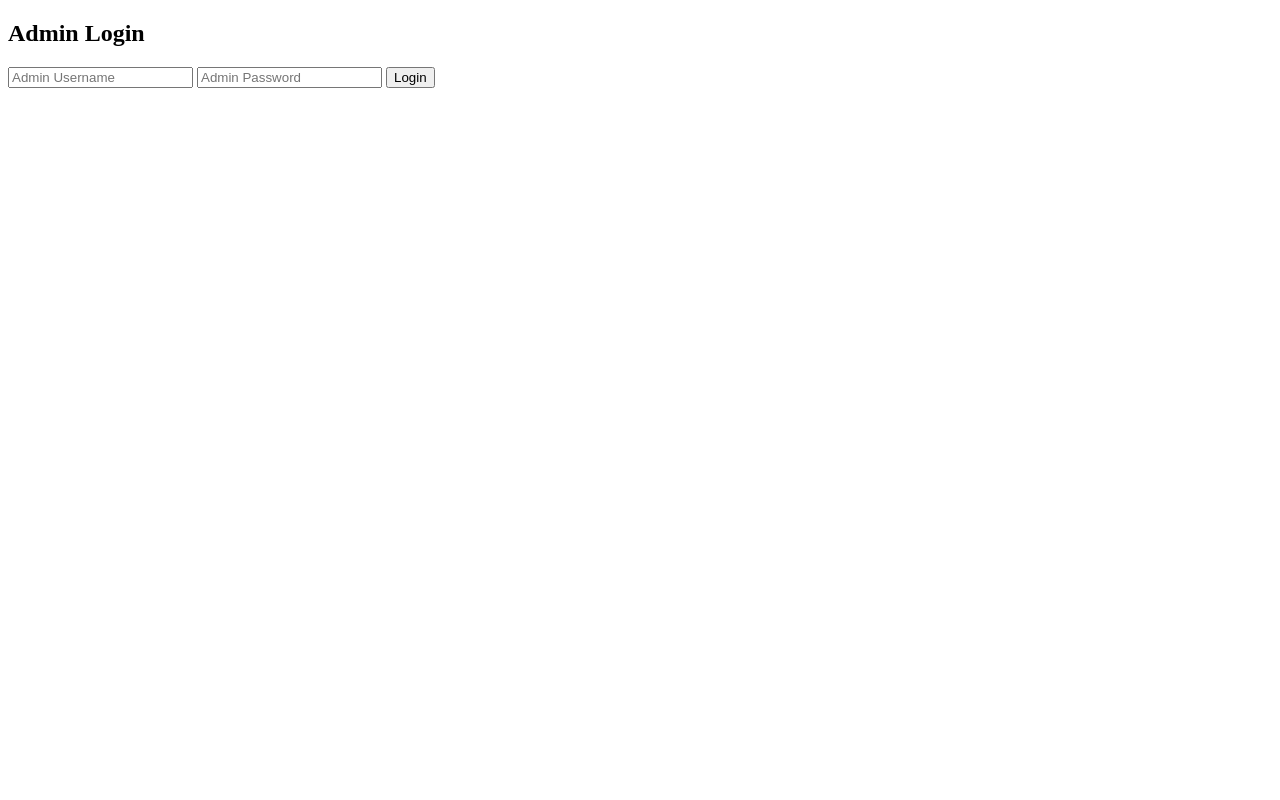
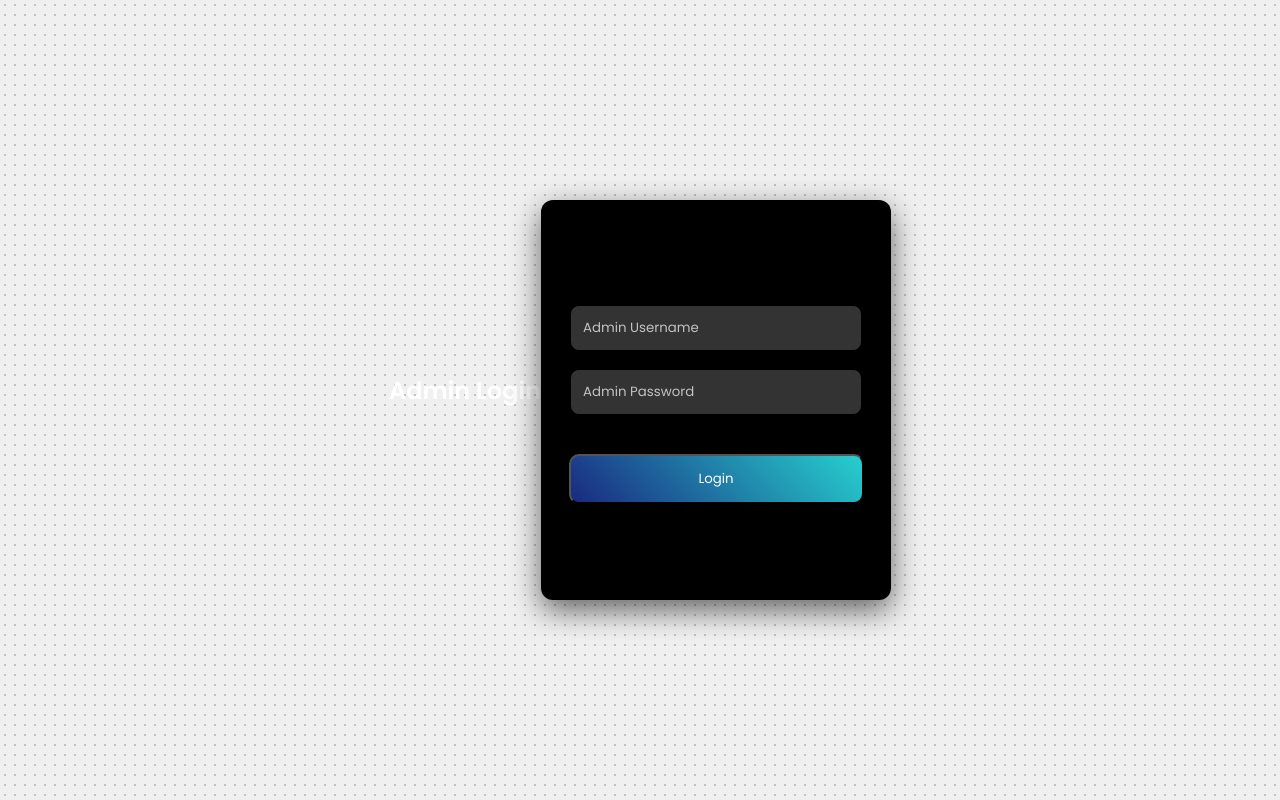
Before and after one commit to svhl/ecosync, a plain HTML site: page public/admin.html in a window 1280 px wide. Drawn offline with Linux system fonts and the light colour scheme.

Commit message:
add admin login css

```diff
--- a/public/admin.html
+++ b/public/admin.html
@@ -2,6 +2,7 @@
 <html>
 	<head>
 		<title>Admin Panel</title>
+		<link rel="stylesheet" type="text/css" href="adminstyle.css" />
 		<script>
 			function handleLogin(event) {
 				event.preventDefault();
--- /dev/null
+++ b/public/adminstyle.css
@@ -0,0 +1,92 @@
+/* Import Google Font */
+@import url('https://fonts.googleapis.com/css2?family=Poppins:wght@300;400;600&display=swap');
+
+* {
+    margin: 0;
+    padding: 0;
+    box-sizing: border-box;
+    font-family: 'Poppins', sans-serif;
+}
+
+body {
+    display: flex;
+    justify-content: center;
+    align-items: center;
+    height: 100vh;
+    background-color: #f0f0f0;
+    background-image: radial-gradient(circle, rgba(0, 0, 0, 0.2) 10%, transparent 20%);
+    background-size: 10px 10px; /* Adjust size of dots */
+}
+
+form {
+    background-color: black;
+    padding: 30px;
+    border-radius: 12px;
+    backdrop-filter: blur(10px);
+    box-shadow: 0 4px 10px rgba(0, 0, 0, 0.3);
+    text-align: center;
+    max-width: 350px;
+    width: 500PX;
+    height :400px;
+    align-items: center;
+    transition:1s;
+    justify-content: center;
+    display:flex;
+    flex-direction: column;
+    text-align: center;
+    box-shadow: 0 10px 30px rgba(0, 0, 0, 0.6); /* Black shadow */
+
+}
+form:hover{
+
+    transform: scale(1.05);
+    font-family: 'Courier New', Courier, monospace;
+
+
+}
+
+h2 {
+    color: #fff;
+    margin-bottom: 20px;
+    font-weight: 600;
+}
+
+input {
+    width: 100%;
+    padding: 12px;
+    margin: 10px 0;
+    border: none;
+    border-radius: 8px;
+    background: rgba(255, 255, 255, 0.2);
+    color: #fff;
+    outline: none;
+    transition: 0.3s;
+}
+
+input::placeholder {
+    color: rgba(255, 255, 255, 0.7);
+}
+
+input:focus {
+    background: rgba(255, 255, 255, 0.3);
+}
+
+button{
+margin-top: 30px;
+    width:295px;
+    height:50px;
+    border-radius: 10px;
+    transition: 1s;
+    background:linear-gradient(45deg,#1A2980,#26D0CE);
+    color:white;
+    transition:1s;
+}
+
+
+button:hover{
+
+  transform: scale(1.05);
+
+  color: white;
+
+}
```
